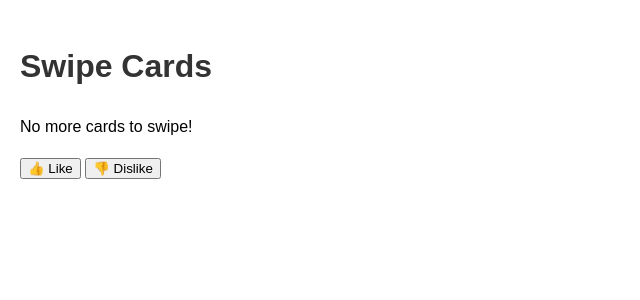
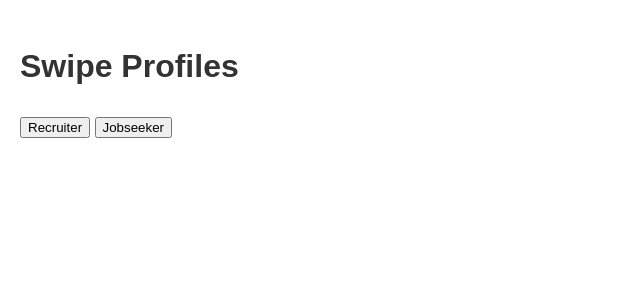
Before and after one commit to oasb16/recruiter-omegle, a Flask app: page /swipe in a window 1280 px wide. Shown: the part 46-346 px from the top of the page, without its empty margins (0-640 px from the left). Run offline with Flask 3, Linux system fonts and the light colour scheme.

Commit message:
Initial commit for Recruiter Omegle MVP

```diff
--- a/app/routes.py
+++ b/app/routes.py
@@ -1,8 +1,21 @@
-from flask import request, jsonify, render_template
+from flask import request, jsonify, render_template, redirect, url_for
 from app import app, db
 from app.models import User, Match
 import subprocess
 from flask_login import current_user
+
+# Dummy data
+dummy_jobseekers = [
+    {"id": 1, "name": "Alice", "role": "jobseeker", "skills": ["Python", "Flask"]},
+    {"id": 2, "name": "Bob", "role": "jobseeker", "skills": ["React", "Node.js"]},
+    {"id": 3, "name": "Carol", "role": "jobseeker", "skills": ["AWS", "DevOps"]},
+]
+
+dummy_jobs = [
+    {"id": 4, "title": "Backend Developer", "role": "recruiter", "description": "Python, Flask"},
+    {"id": 5, "title": "Frontend Developer", "role": "recruiter", "description": "React, Node.js"},
+    {"id": 6, "title": "DevOps Engineer", "role": "recruiter", "description": "AWS, CI/CD"},
+]
 
 @app.route('/layout')
 def home():
@@ -25,11 +38,21 @@ def chat():
 def video_chat():
     return render_template('video_chat.html')
 
-@app.route('/swipe')
+@app.route('/swipe', methods=['GET', 'POST'])
 def swipe():
-    # Ensure user context is passed
-    user = current_user if current_user.is_authenticated else None
-    return render_template('swipe.html', user=user)
+    if request.method == 'POST':
+        role = request.form.get('role')
+        return redirect(url_for('swipe_cards', role=role))
+    return render_template('swipe.html')
+
+@app.route('/swipe_cards', methods=['GET'])
+def swipe_cards():
+    role = request.args.get('role')
+    if role == "recruiter":
+        return jsonify(dummy_jobseekers)
+    elif role == "jobseeker":
+        return jsonify(dummy_jobs)
+    return jsonify({"error": "Invalid role"}), 400
 
 @app.route('/map_data', methods=['GET'])
 def map_data():
--- a/app/static/style.css
+++ b/app/static/style.css
@@ -50,3 +50,25 @@ h1, h2 {
 .btn:hover {
     background-color: #0056b3;
 }
+
+.card {
+    border: 1px solid #ddd;
+    padding: 20px;
+    border-radius: 10px;
+    margin: 20px auto;
+    width: 300px;
+    text-align: center;
+    background: #f9f9f9;
+    box-shadow: 0px 4px 6px rgba(0, 0, 0, 0.1);
+}
+
+.card h3 {
+    margin: 10px 0;
+    font-size: 1.5rem;
+    color: #333;
+}
+
+.card p {
+    font-size: 1rem;
+    color: #666;
+}
--- a/app/static/swipe.js
+++ b/app/static/swipe.js
@@ -2,22 +2,33 @@ let currentIndex = 0;
 let cards = [];
 
 function fetchCards(role) {
-    fetch(`/swipe_cards?role=${role}`)
+    fetch(`/api/swipe_cards?role=${role}`)
         .then(response => response.json())
         .then(data => {
             cards = data;
             showCard();
-        });
+        })
+        .catch(error => console.error("Error fetching cards:", error));
 }
 
 function showCard() {
     const cardContainer = document.getElementById('card-container');
     if (currentIndex < cards.length) {
         const card = cards[currentIndex];
-        cardContainer.innerHTML = `<div class="card">
-            <h3>${card.name}</h3>
-            <p>Role: ${card.role}</p>
-        </div>`;
+        const cardHTML = card.role === "jobseeker"
+            ? `
+                <div class="card">
+                    <h3>${card.name}</h3>
+                    <p>Skills: ${card.skills.join(", ")}</p>
+                </div>
+            `
+            : `
+                <div class="card">
+                    <h3>${card.title}</h3>
+                    <p>Description: ${card.description}</p>
+                </div>
+            `;
+        cardContainer.innerHTML = cardHTML;
     } else {
         cardContainer.innerHTML = "<p>No more cards to swipe!</p>";
     }
@@ -25,16 +36,56 @@ function showCard() {
 
 function swipe(action) {
     const card = cards[currentIndex];
-    fetch('/swipe_action', {
+    fetch('/record_swipe', {
         method: 'POST',
         headers: { 'Content-Type': 'application/json' },
-        body: JSON.stringify({
-            recruiter_id: action === 'like' ? card.id : null,
-            jobseeker_id: action === 'dislike' ? card.id : null,
-            action
+        body: JSON.stringify({ card, action })
+    })
+        .then(() => {
+            currentIndex++;
+            showCard();
         })
-    }).then(() => {
-        currentIndex++;
-        showCard();
-    });
+        .catch(error => console.error("Error recording swipe:", error));
 }
+
+document.addEventListener("DOMContentLoaded", () => {
+    const recruiterBtn = document.getElementById("recruiter-btn");
+    const jobseekerBtn = document.getElementById("jobseeker-btn");
+    const cardContainer = document.getElementById("card-container");
+
+    recruiterBtn.addEventListener("click", () => fetchCards("recruiter"));
+    jobseekerBtn.addEventListener("click", () => fetchCards("jobseeker"));
+
+    function fetchCards(role) {
+        fetch(`/swipe_cards?role=${role}`)
+            .then(response => response.json())
+            .then(data => {
+                if (data.error) {
+                    cardContainer.innerHTML = `<p>${data.error}</p>`;
+                } else {
+                    renderCards(data, role);
+                }
+            })
+            .catch(error => console.error("Error fetching cards:", error));
+    }
+
+    function renderCards(cards, role) {
+        cardContainer.innerHTML = ""; // Clear previous cards
+        cards.forEach(card => {
+            const cardHTML = role === "recruiter"
+                ? `
+                    <div class="card">
+                        <h3>${card.name}</h3>
+                        <p>Skills: ${card.skills.join(", ")}</p>
+                    </div>
+                `
+                : `
+                    <div class="card">
+                        <h3>${card.title}</h3>
+                        <p>Description: ${card.description}</p>
+                    </div>
+                `;
+            cardContainer.innerHTML += cardHTML;
+        });
+    }
+});
--- a/app/swiping.py
+++ b/app/swiping.py
@@ -1,18 +1,31 @@
 from flask import jsonify, request
 from app import app, db
-from app.models import User
+from app.models import User, Match
 
-@app.route('/swipe_cards', methods=['GET'])
-def swipe_cards():
-    role = request.args.get('role')  # Expected values: "jobseeker" or "recruiter"
+# Dummy data
+dummy_jobseekers = [
+    {"id": 1, "name": "Alice", "role": "jobseeker", "skills": ["Python", "Flask"]},
+    {"id": 2, "name": "Bob", "role": "jobseeker", "skills": ["React", "Node.js"]},
+    {"id": 3, "name": "Carol", "role": "jobseeker", "skills": ["AWS", "DevOps"]},
+]
 
-    # Fetch data based on role
+dummy_jobs = [
+    {"id": 4, "title": "Backend Developer", "role": "recruiter", "description": "Python, Flask"},
+    {"id": 5, "title": "Frontend Developer", "role": "recruiter", "description": "React, Node.js"},
+    {"id": 6, "title": "DevOps Engineer", "role": "recruiter", "description": "AWS, CI/CD"},
+]
+
+@app.route('/record_swipe', methods=['POST'])
+def record_swipe():
+    data = request.json
+    print(f"Swipe recorded: {data}")  # Replace with database logic if required
+    return jsonify({"status": "success"}), 200
+
+@app.route('/api/swipe_cards', methods=['GET'])
+def api_swipe_cards():
+    role = request.args.get('role')
     if role == "recruiter":
-        cards = User.query.filter_by(role="jobseeker").all()  # Fetch jobseekers
+        return jsonify(dummy_jobseekers)
     elif role == "jobseeker":
-        cards = User.query.filter_by(role="recruiter").all()  # Fetch job postings
-    else:
-        return jsonify({"error": "Invalid role"}), 400
-
-    # Return serialized data
-    return jsonify([{"id": user.id, "name": user.name, "role": user.role} for user in cards])
+        return jsonify(dummy_jobs)
+    return jsonify({"error": "Invalid role"}), 400
--- a/app/templates/swipe.html
+++ b/app/templates/swipe.html
@@ -1,15 +1,12 @@
 {% extends "layout.html" %}
 {% block content %}
-<h1>Swipe Cards</h1>
-<div id="card-container"></div>
+<h1>Swipe Profiles</h1>
 <div>
-    <button onclick="swipe('like')">👍 Like</button>
-    <button onclick="swipe('dislike')">👎 Dislike</button>
+    <button id="recruiter-btn">Recruiter</button>
+    <button id="jobseeker-btn">Jobseeker</button>
 </div>
+
+<div id="card-container" style="margin-top: 20px;"></div>
+
 <script src="{{ url_for('static', filename='swipe.js') }}"></script>
-<script>
-    const role = "{{ user.role if user else 'guest' }}";
-    fetchCards(role);
-</script>
-
 {% endblock %}
```
Also changed, not shown: app/templates/swipe_cards.html (added, +13 -0 lines).
